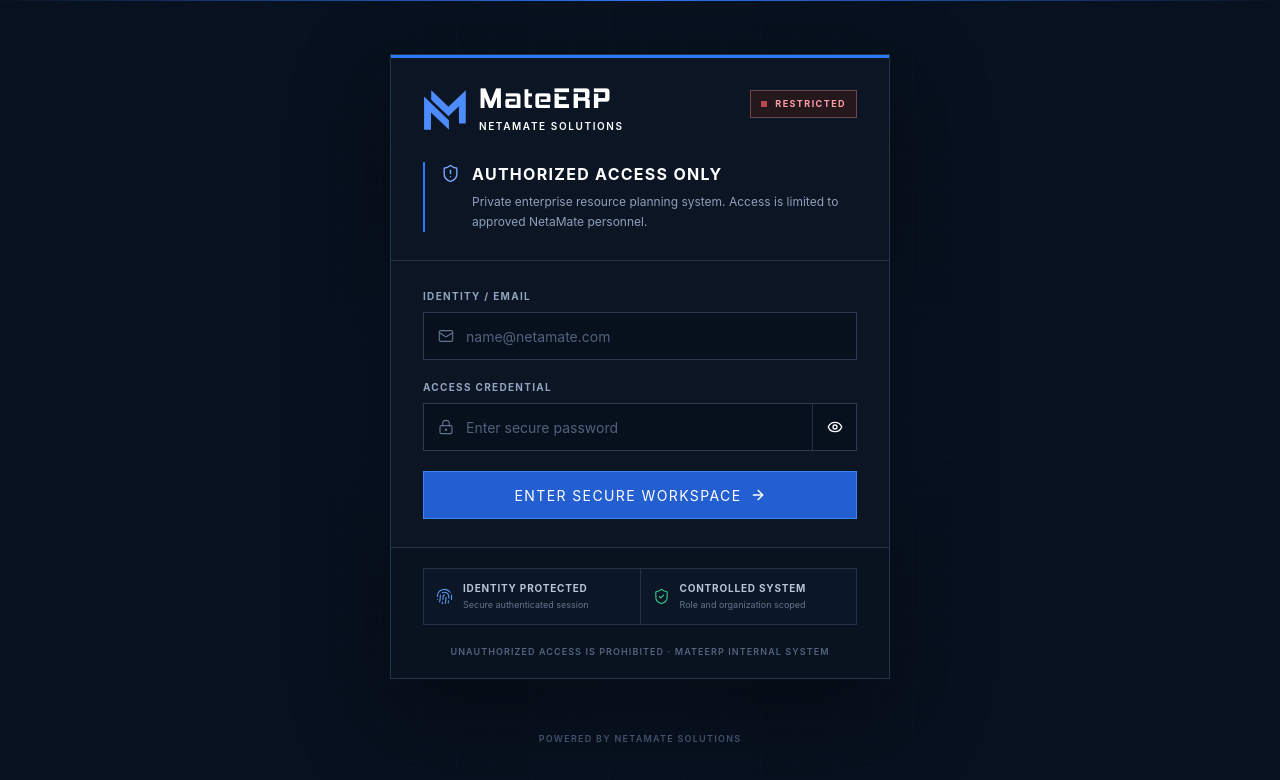
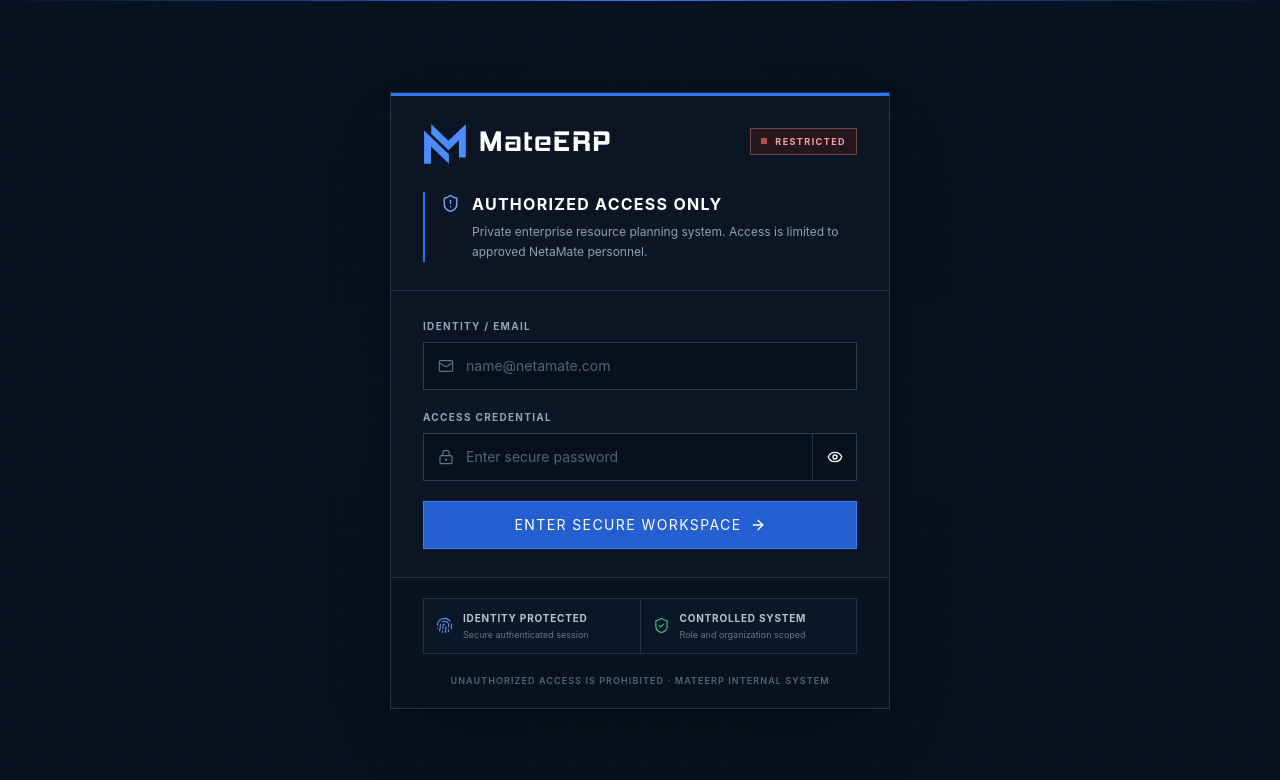
Before and after one commit to netamate/MateERP, a Next.js app in the folder frontend/: page / in a window 1280 px wide. Shown: the top 780 px of the page. Built offline with nearby package versions, Linux system fonts and the light colour scheme; no server answers.

Commit message:
Clean MateERP branding and add favicon
Remove the NetaMate Solutions subtitle/powered-by branding from MateERP product surfaces and add explicit browser metadata plus the official monogram favicon.

```diff
--- a/frontend/app/layout.tsx
+++ b/frontend/app/layout.tsx
@@ -5,11 +5,16 @@ import { QueryProvider } from "@/components/providers/query-provider";
 import "./globals.css";
 
 export const metadata: Metadata = {
+  applicationName: "MateERP",
   title: {
     default: "MateERP",
     template: "%s | MateERP",
   },
-  description: "Enterprise financial and business operations ERP by NetaMate Solutions",
+  description: "Enterprise financial and business operations ERP",
+  icons: {
+    icon: "/icon.svg",
+    shortcut: "/icon.svg",
+  },
 };
 
 export default function RootLayout({ children }: Readonly<{ children: React.ReactNode }>) {
--- a/frontend/components/auth/login-form.tsx
+++ b/frontend/components/auth/login-form.tsx
@@ -53,7 +53,6 @@ export function LoginForm({ onSubmit }: LoginFormProps) {
               className="text-white"
               heading
               logoClassName="h-10 w-11 shrink-0 text-[#4d8cff]"
-              subtitle="NetaMate Solutions"
               wordmarkClassName="text-[29px] tracking-[0.04em]"
             />
             <div className="mt-1 flex shrink-0 items-center gap-2 border border-[#704548] bg-[#25181d] px-2.5 py-1.5 text-[9px] font-bold uppercase tracking-[0.16em] text-[#ff9da3]">
@@ -185,9 +184,6 @@ export function LoginForm({ onSubmit }: LoginFormProps) {
         </div>
       </section>
 
-      <div className="relative z-10 mt-6 text-center text-[9px] font-semibold uppercase tracking-[0.14em] text-[#41526a]">
-        Powered by NetaMate Solutions
-      </div>
     </main>
   );
 }
--- a/frontend/components/brand/mateerp-brand.tsx
+++ b/frontend/components/brand/mateerp-brand.tsx
@@ -4,7 +4,6 @@ type MateERPBrandProps = {
   className?: string;
   logoClassName?: string;
   wordmarkClassName?: string;
-  subtitle?: string;
   heading?: boolean;
 };
 
@@ -33,7 +32,6 @@ export function MateERPBrand({
   className = "",
   logoClassName = "",
   wordmarkClassName = "",
-  subtitle,
   heading = false,
 }: MateERPBrandProps) {
   const Wordmark: ElementType = heading ? "h1" : "div";
@@ -45,7 +43,6 @@ export function MateERPBrand({
         <Wordmark className={`mateerp-wordmark leading-none ${wordmarkClassName}`}>
           MateERP
         </Wordmark>
-        {subtitle ? <div className="mt-1 text-[10px] font-semibold uppercase tracking-[0.16em]">{subtitle}</div> : null}
       </div>
     </div>
   );
--- a/frontend/components/layout/app-shell.tsx
+++ b/frontend/components/layout/app-shell.tsx
@@ -206,7 +206,6 @@ export function AppShell({ children, session, onLogout, onContextChange }: AppSh
         <MateERPBrand
           className="text-white"
           logoClassName="h-8 w-9 shrink-0"
-          subtitle="NetaMate Solutions"
           wordmarkClassName="text-[22px] tracking-[0.04em]"
         />
       </div>
```
Also changed, not shown: frontend/app/icon.svg (added).
